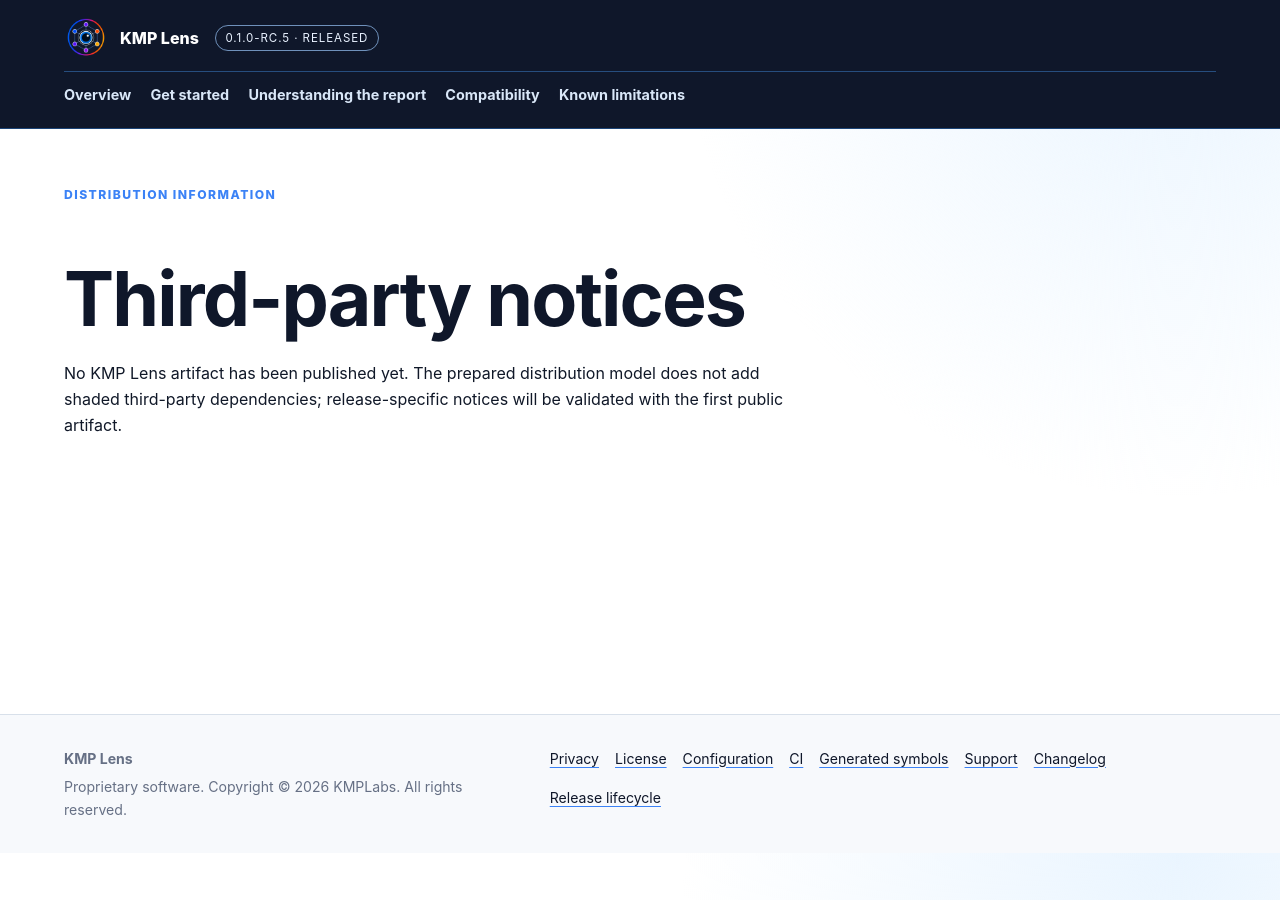
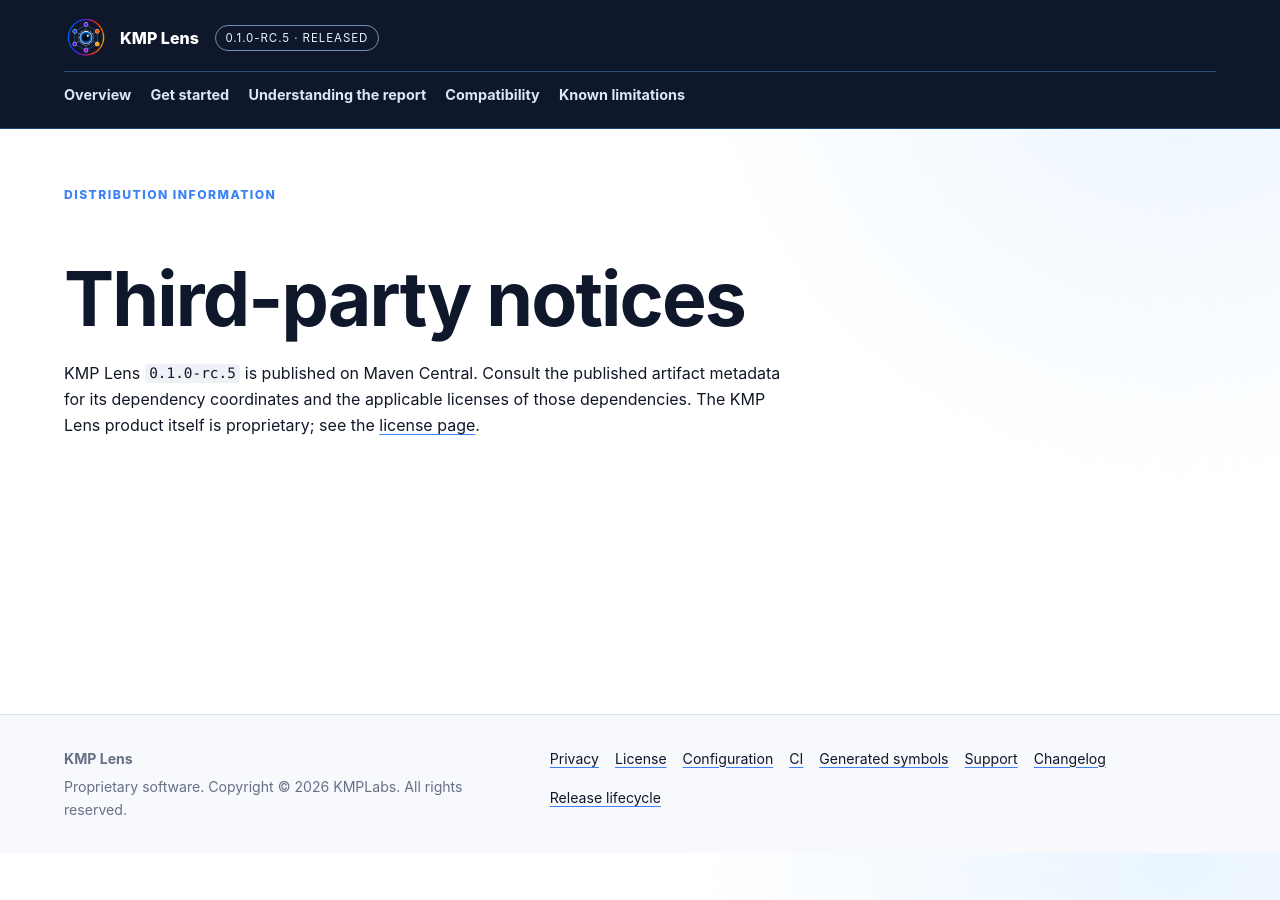
Before and after one commit to KMPLabs/kmp-lens-docs, a Jekyll site: the page built from third-party-notices.md, in a window 1280 px wide. Built offline with Jekyll 4.4.1, drawn with Linux system fonts in a browser that asks for light colours.

Commit message:
Remove stale pre-release notices from public docs

```diff
--- a/third-party-notices.md
+++ b/third-party-notices.md
@@ -8,6 +8,7 @@
 
 # Third-party notices
 
-No KMP Lens artifact has been published yet. The prepared distribution model
-does not add shaded third-party dependencies; release-specific notices will be
-validated with the first public artifact.
+KMP Lens `0.1.0-rc.5` is published on Maven Central. Consult the published
+artifact metadata for its dependency coordinates and the applicable licenses
+of those dependencies. The KMP Lens product itself is proprietary; see the
+[license page]({{ '/license/' | relative_url }}).
```
Also changed, not shown: ci.md (+2 -2 lines).
